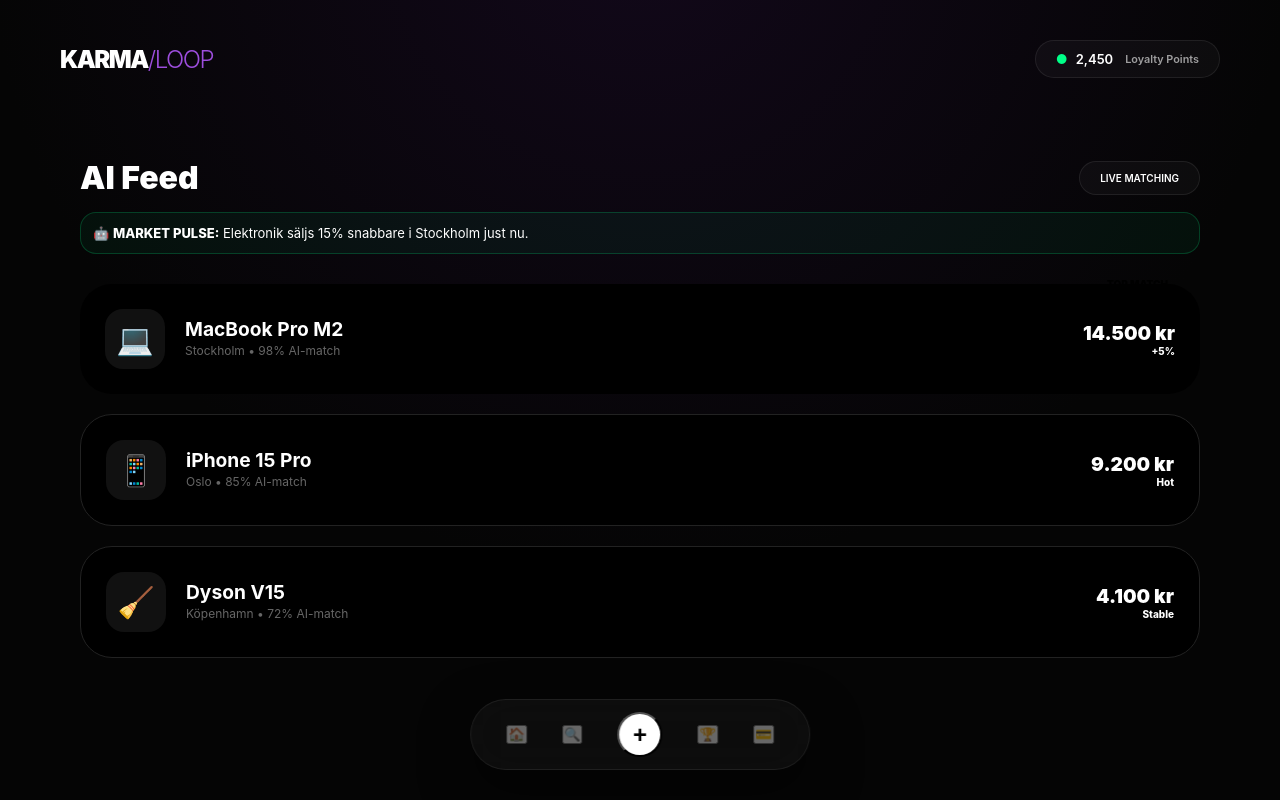
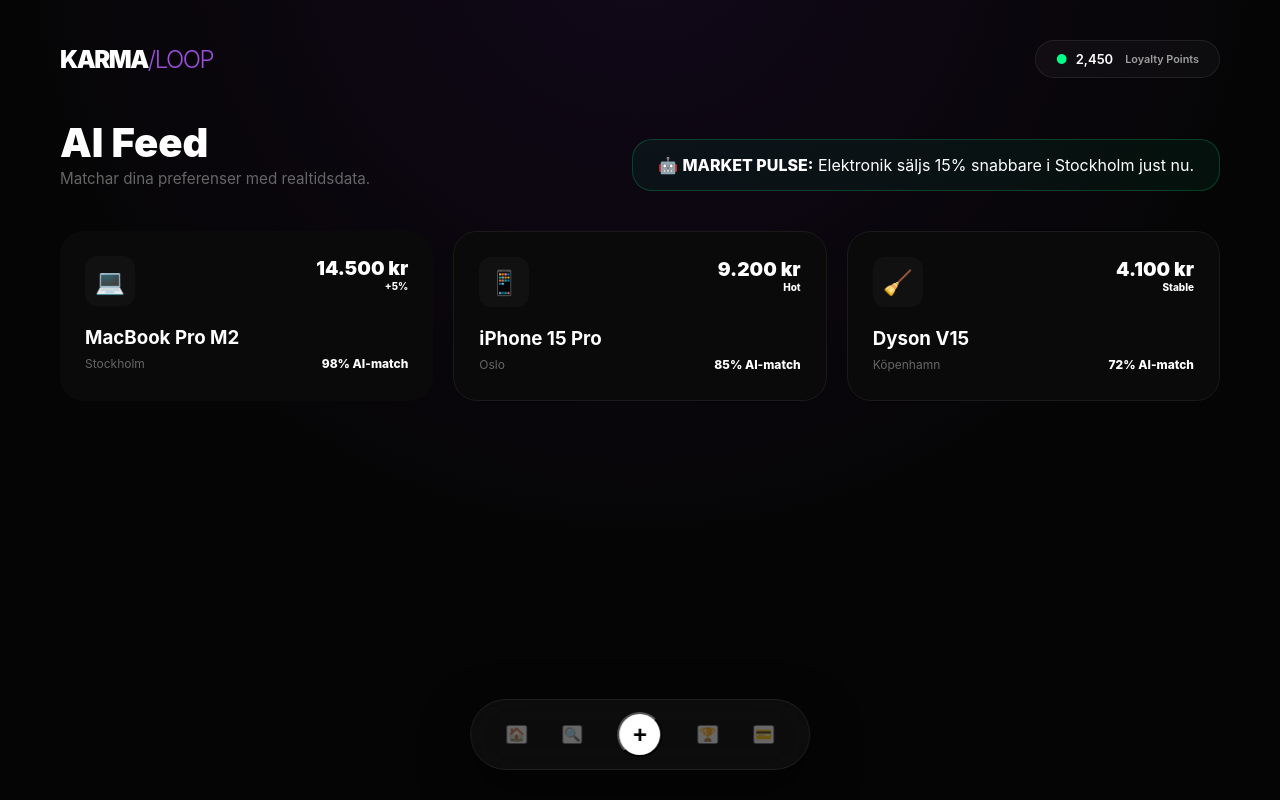
Before and after one commit to gascheckking/marketbeg-appGem, a Next.js app: page /feed in a window 1280 px wide. Built offline with nearby package versions, Linux system fonts and the light colour scheme.

Commit message:
Update page.tsx

```diff
--- a/app/feed/page.tsx
+++ b/app/feed/page.tsx
@@ -8,59 +8,31 @@ const MOCK_ITEMS = [
 
 export default function Feed() {
   return (
-    <div className="app-shell" style={{ padding: '20px' }}>
-      <header style={{ marginBottom: '30px', marginTop: '20px' }}>
-        <div style={{ display: 'flex', justifyContent: 'space-between', alignItems: 'center' }}>
-          <h2 style={{ fontSize: '2rem', fontWeight: 900, margin: 0 }}>AI Feed</h2>
-          <div className="stat-pill" style={{ fontSize: '10px' }}>LIVE MATCHING</div>
+    <div style={{ maxWidth: '1200px', margin: '0 auto' }}>
+      <header style={{ marginBottom: '40px', display: 'flex', justifyContent: 'space-between', alignItems: 'flex-end' }}>
+        <div>
+          <h2 style={{ fontSize: '2.5rem', fontWeight: 900, margin: 0 }}>AI Feed</h2>
+          <p className="muted">Matchar dina preferenser med realtidsdata.</p>
         </div>
-        <div className="pulse-banner" style={{
-          marginTop: '15px',
-          background: 'rgba(0, 255, 136, 0.05)',
-          border: '1px solid rgba(0, 255, 136, 0.2)',
-          padding: '12px',
-          borderRadius: '16px',
-          fontSize: '13px'
-        }}>
-          🤖 <span className="ai-text" style={{ fontWeight: 800 }}>MARKET PULSE:</span> Elektronik säljs 15% snabbare i Stockholm just nu.
+        <div className="pulse-banner" style={{ background: 'rgba(0, 255, 136, 0.05)', border: '1px solid rgba(0, 255, 136, 0.2)', padding: '15px 25px', borderRadius: '20px' }}>
+          🤖 <span style={{ fontWeight: 800 }}>MARKET PULSE:</span> Elektronik säljs 15% snabbare i Stockholm just nu.
         </div>
       </header>
 
-      <div style={{ display: 'grid', gap: '20px' }}>
+      <div style={{ display: 'grid', gridTemplateColumns: 'repeat(auto-fill, minmax(300px, 1fr))', gap: '20px' }}>
         {MOCK_ITEMS.map(item => (
-          <div key={item.id} className="glow-card" style={{
-            padding: '25px',
-            borderRadius: '32px',
-            background: '#000',
-            border: item.match > 90 ? '1px solid var(--accent)' : '1px solid #222',
-            position: 'relative',
-            cursor: 'pointer'
-          }} onClick={() => window.location.href='/checkout'}>
-
-            {item.match > 90 && (
-              <div style={{
-                position: 'absolute', top: '-10px', right: '20px',
-                background: 'var(--accent)', color: '#000',
-                padding: '4px 12px', borderRadius: '99px', fontSize: '10px', fontWeight: 900
-              }}>TOP MATCH</div>
-            )}
-
-            <div style={{ display: 'flex', gap: '20px', alignItems: 'center' }}>
-              <div style={{
-                width: '60px', height: '60px', background: '#111',
-                borderRadius: '18px', display: 'flex', alignItems: 'center',
-                justifyContent: 'center', fontSize: '30px'
-              }}>
-                {item.img}
-              </div>
-              <div style={{ flex: 1 }}>
-                <h3 style={{ margin: 0, fontSize: '1.2rem' }}>{item.name}</h3>
-                <p className="muted" style={{ margin: 0, fontSize: '12px' }}>{item.location} • {item.match}% AI-match</p>
-              </div>
+          <div key={item.id} className="glow-card" style={{ padding: '25px', borderRadius: '24px', border: item.match > 90 ? '1px solid var(--accent)' : '1px solid #1a1a1a', cursor: 'pointer', transition: '0.3s' }} onClick={() => window.location.href=`/listing/${item.id}`}>
+            <div style={{ display: 'flex', justifyContent: 'space-between', marginBottom: '20px' }}>
+              <div style={{ width: '50px', height: '50px', background: '#111', borderRadius: '12px', display: 'flex', alignItems: 'center', justifyContent: 'center', fontSize: '24px' }}>{item.img}</div>
               <div style={{ textAlign: 'right' }}>
                 <div style={{ fontWeight: 900, fontSize: '1.2rem' }}>{item.price}</div>
                 <div style={{ fontSize: '10px', color: 'var(--accent)', fontWeight: 800 }}>{item.trend}</div>
               </div>
+            </div>
+            <h3 style={{ margin: '0 0 5px 0' }}>{item.name}</h3>
+            <div style={{ display: 'flex', justifyContent: 'space-between', alignItems: 'center' }}>
+              <span className="muted" style={{ fontSize: '12px' }}>{item.location}</span>
+              <span style={{ color: 'var(--accent)', fontWeight: 800, fontSize: '12px' }}>{item.match}% AI-match</span>
             </div>
           </div>
         ))}
```
